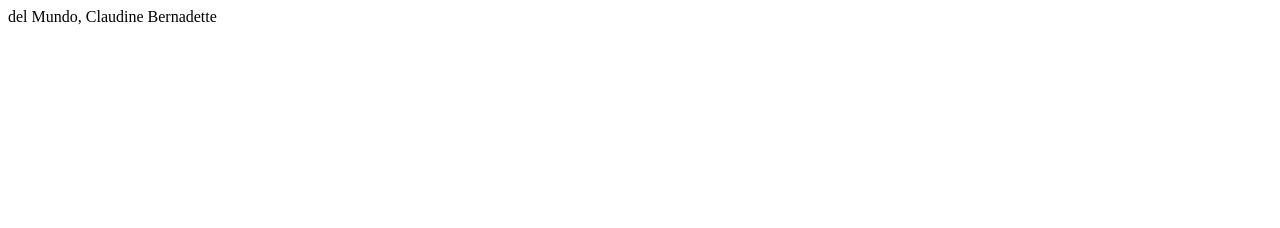
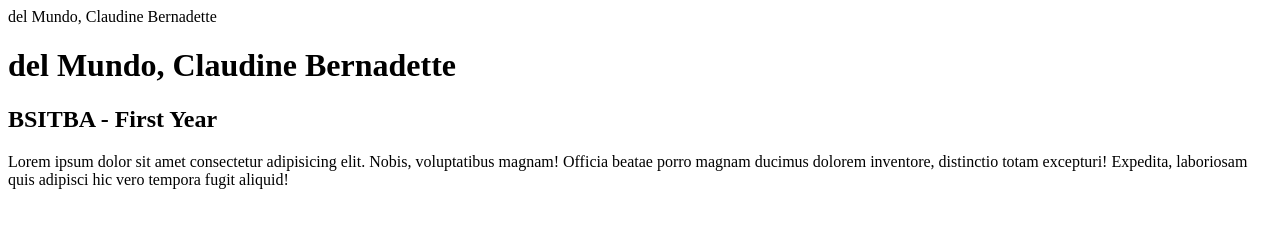
Before and after one commit to claudine756/it0043tb02, a plain HTML site: page index.html in a window 1280 px wide. Drawn offline with Linux system fonts and the light colour scheme.

Commit message:
Update index.html

```diff
--- a/index.html
+++ b/index.html
@@ -1 +1,13 @@
 del Mundo, Claudine Bernadette
+<html lang="en">
+<head>
+    <meta charset="UTF-8">
+    <meta name="viewport" content="width=device-width, initial-scale=1.0">
+    <title>IT0043-TB02</title>
+</head>
+<body>
+    <h1>del Mundo, Claudine Bernadette</h1>
+    <h2>BSITBA - First Year</h2>
+    <p>Lorem ipsum dolor sit amet consectetur adipisicing elit. Nobis, voluptatibus magnam! Officia beatae porro magnam ducimus dolorem inventore, distinctio totam excepturi! Expedita, laboriosam quis adipisci hic vero tempora fugit aliquid!</p>
+</body>
+</html>
```
